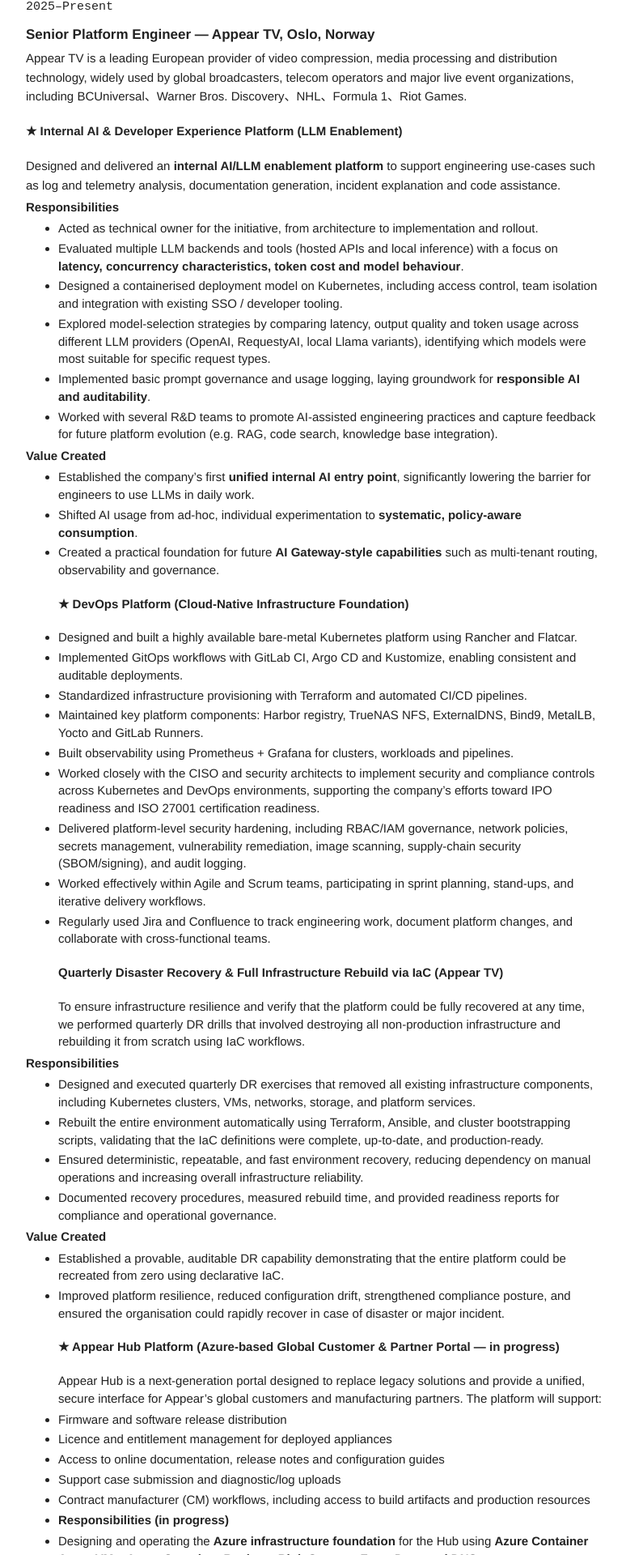
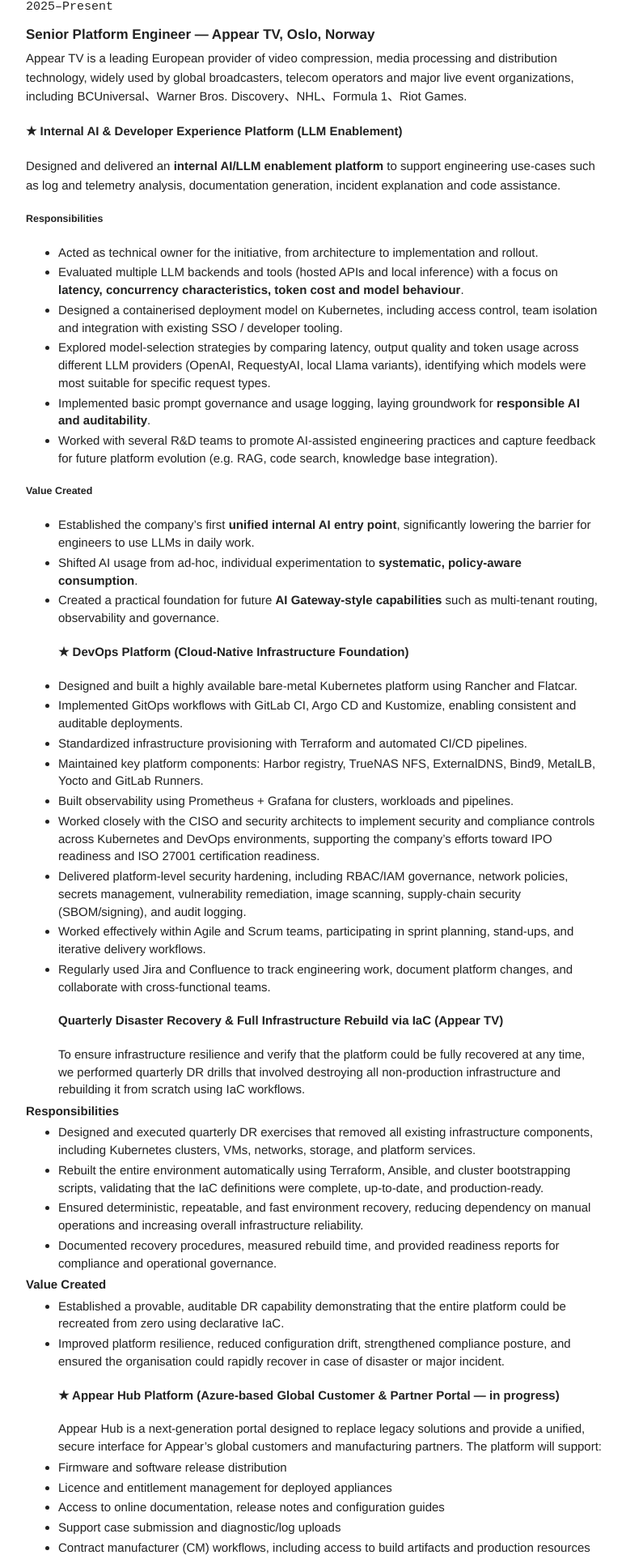
Before and after one commit to gcccheng/wugui, a Jekyll site: the page built from cvenglish.md, in a window 1280 px wide. Shown: the part 772-2692 px from the top of the page at 81% size, without its empty margins (118-892 px from the left). Built offline with Jekyll 4.4.1, drawn with Linux system fonts in a browser that asks for light colours.

```diff
--- a/cvenglish.md
+++ b/cvenglish.md
@@ -26,7 +26,7 @@ Appear TV is a leading European provider of video compression, media processing
 #### ★ Internal AI & Developer Experience Platform (LLM Enablement)
 Designed and delivered an **internal AI/LLM enablement platform** to support engineering use-cases such as log and telemetry analysis, documentation generation, incident explanation and code assistance.
 
-**Responsibilities**
+##### Responsibilities
 
 - Acted as technical owner for the initiative, from architecture to implementation and rollout.
 - Evaluated multiple LLM backends and tools (hosted APIs and local inference) with a focus on **latency, concurrency characteristics, token cost and model behaviour**.
@@ -35,7 +35,7 @@ Designed and delivered an **internal AI/LLM enablement platform** to support eng
 - Implemented basic prompt governance and usage logging, laying groundwork for **responsible AI and auditability**.
 - Worked with several R&D teams to promote AI-assisted engineering practices and capture feedback for future platform evolution (e.g. RAG, code search, knowledge base integration).
 
-**Value Created**
+##### Value Created
 
 - Established the company’s first **unified internal AI entry point**, significantly lowering the barrier for engineers to use LLMs in daily work.
 - Shifted AI usage from ad-hoc, individual experimentation to **systematic, policy-aware consumption**.
```
